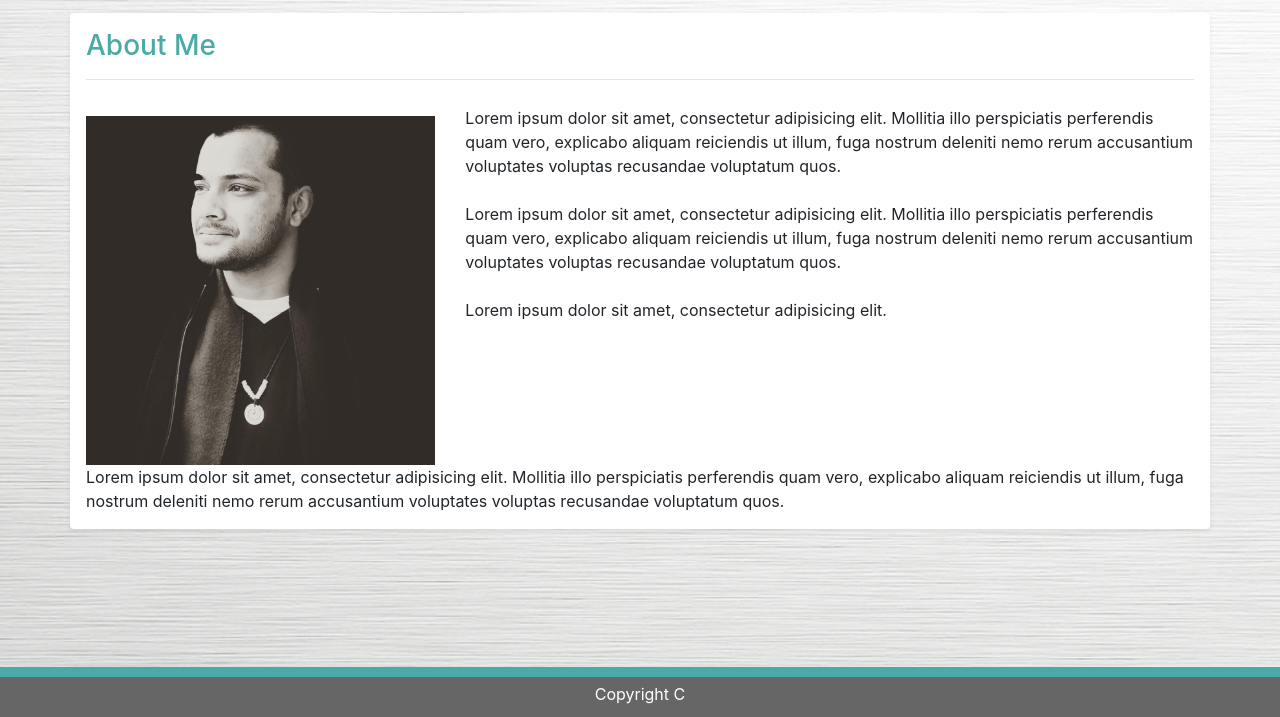
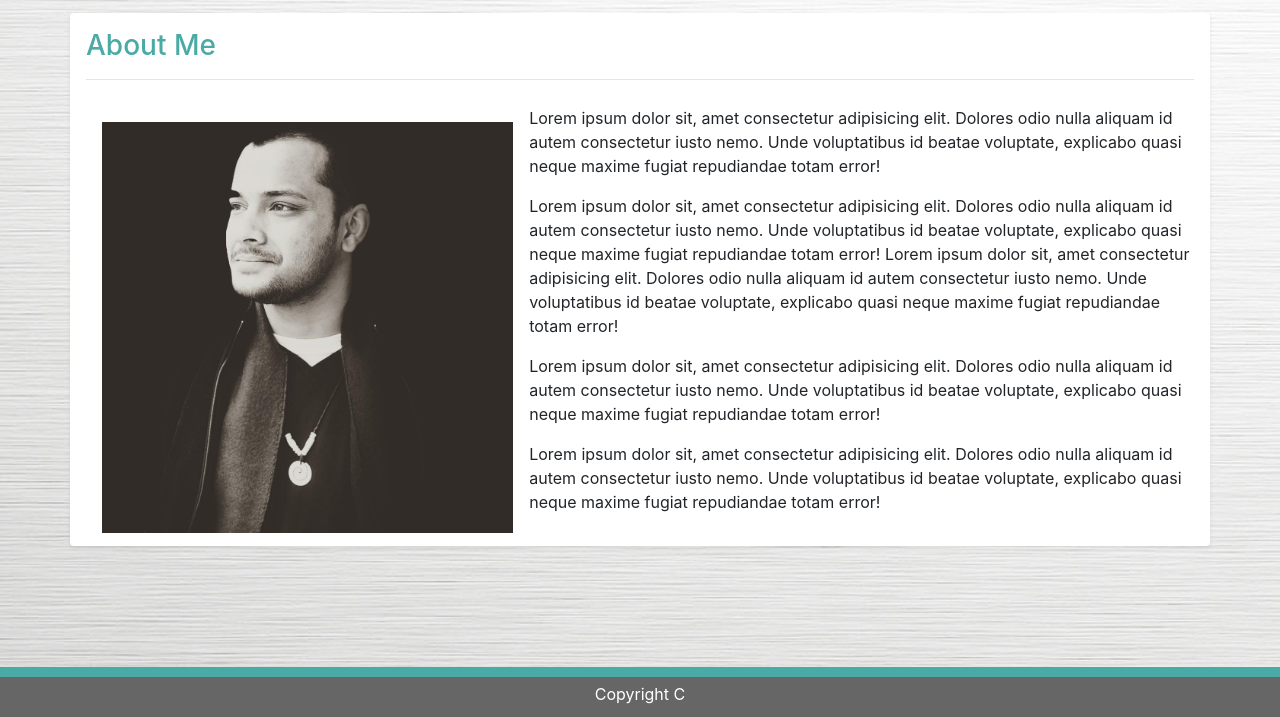
Before and after one commit to Arjunalapsapkota/Bootstrap-Portfolio, a plain HTML site: page index.html in a window 1280 px wide. Shown: the part 83-800 px from the top of the page. Drawn offline with nearby package versions, Linux system fonts and the light colour scheme.

Commit message:
alternative-approach

```diff
--- a/assests/css/style.css
+++ b/assests/css/style.css
@@ -16,9 +16,9 @@ hr{
     height:10px;
 }
 .responsive{
-    width:100%;
+    width:40%;
     height:auto;
-    padding-top:10px;
+    padding:1rem;
 
 }
 
@@ -33,4 +33,11 @@ hr{
 }
 img{
     float: left;
+
 }
+@media screen and (max-width:500px){
+    .responsive{
+        width:100%;
+        padding:2rem;
+    }
+}
--- a/index.html
+++ b/index.html
@@ -38,6 +38,7 @@
         <hr>
     </div>
 </div>
+<!--
 <div class="row">
     <div class="col col-xs-12 col-sm-12 col-md-6 col-lg-4">
         <img src="assests/images/my.jpg" class="responsive">
@@ -58,7 +59,35 @@
 
     </div>
 </div>
-
+-->
+<section>
+    <img src="assests/images/my.jpg" class="responsive">
+    <p>Lorem ipsum dolor sit, amet consectetur adipisicing elit.
+       Dolores odio nulla aliquam id autem consectetur iusto nemo.
+       Unde voluptatibus id beatae voluptate, explicabo quasi neque
+       maxime fugiat repudiandae totam error!
+    </p>
+    <p>Lorem ipsum dolor sit, amet consectetur adipisicing elit.
+            Dolores odio nulla aliquam id autem consectetur iusto nemo.
+            Unde voluptatibus id beatae voluptate, explicabo quasi neque
+            maxime fugiat repudiandae totam error!
+            Lorem ipsum dolor sit, amet consectetur adipisicing elit.
+            Dolores odio nulla aliquam id autem consectetur iusto nemo.
+            Unde voluptatibus id beatae voluptate, explicabo quasi neque
+            maxime fugiat repudiandae totam error!
+    </p>
+    </p>
+    <p>Lorem ipsum dolor sit, amet consectetur adipisicing elit.
+            Dolores odio nulla aliquam id autem consectetur iusto nemo.
+            Unde voluptatibus id beatae voluptate, explicabo quasi neque
+            maxime fugiat repudiandae totam error!
+    </p>
+    <p>Lorem ipsum dolor sit, amet consectetur adipisicing elit.
+            Dolores odio nulla aliquam id autem consectetur iusto nemo.
+            Unde voluptatibus id beatae voluptate, explicabo quasi neque
+            maxime fugiat repudiandae totam error!
+    </p>
+</section>
 </div>
 
 
```
